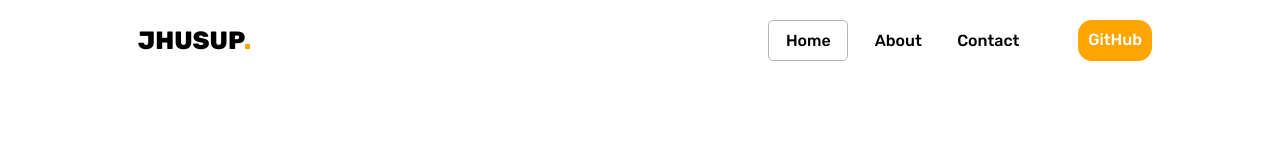
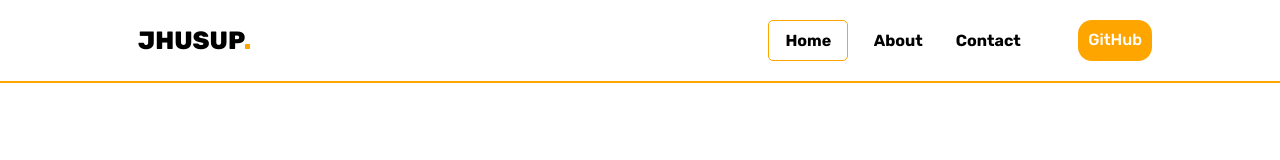
Before and after one commit to TheNowy/Project-Portfolio, a React (Vite) app: page / in a window 1280 px wide. Shown: the top 160 px of the page. Built offline with nearby package versions, Linux system fonts and the light colour scheme.

Commit message:
Навбар

```diff
--- a/src/components/wrapper/header/DropDownMenu/DropDown.jsx
+++ b/src/components/wrapper/header/DropDownMenu/DropDown.jsx
@@ -5,7 +5,7 @@ import { NavLink } from "react-router-dom";
 const DropDown = () => {
   const activeLink = ({ isActive }) => {
     return {
-      border: isActive ? "solid 1px rgb(182, 180, 180)" : "none"
+      border: isActive ? "solid 1px orange" : "none"
     };
   };
 
--- a/src/components/wrapper/header/DropDownMenu/DropDown.module.scss
+++ b/src/components/wrapper/header/DropDownMenu/DropDown.module.scss
@@ -32,9 +32,12 @@
       align-items: center;
       width: 100px;
       padding: 10px;
-      background-color: black;
-      color: orange;
+      background-color: orange;
+      color: white;
+      border: solid 1px white;
+      border-radius: 13px;
       position: relative;
+      top: 15px;
       left: -20px;
     }
   }
--- a/src/components/wrapper/header/Header.jsx
+++ b/src/components/wrapper/header/Header.jsx
@@ -9,7 +9,7 @@ export const Header = () => {
 
   const activeLink = ({ isActive }) => {
     return {
-      border: isActive ? "solid 1px rgb(182, 180, 180)" : "none"
+      border: isActive ? "solid 1px orange" : "none"
     };
   };
 
--- a/src/components/wrapper/header/Header.module.scss
+++ b/src/components/wrapper/header/Header.module.scss
@@ -9,6 +9,7 @@
   width: 100%;
   padding: 20px 10%;
 
+  border-bottom: solid 2px orange;
   background-color: rgb(255, 255, 255);
   display: flex;
   justify-content: space-between;
@@ -63,6 +64,7 @@
       color: rgb(0, 0, 0);
       border-radius: 5px;
       font-family: "Rubik", sans-serif;
+      font-weight: 700;
       transition: 0.6s;
     }
     .burger_menu {
```
